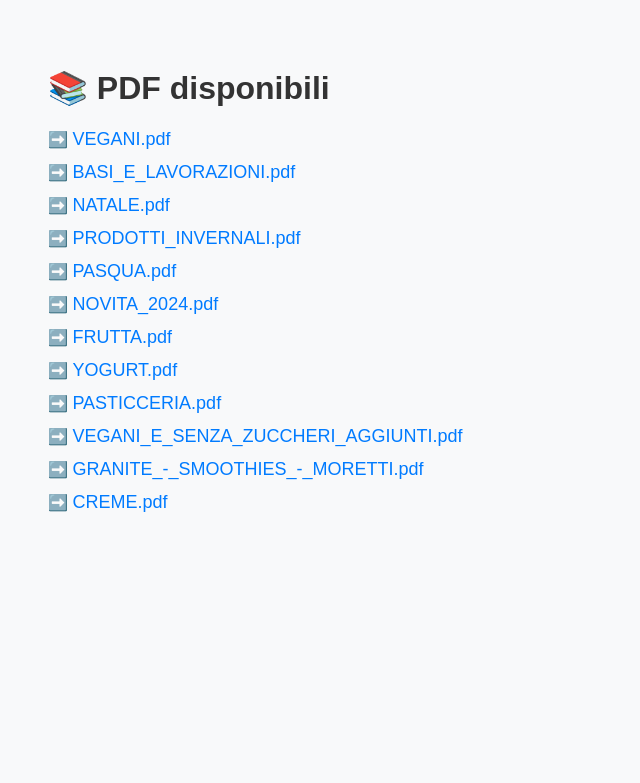
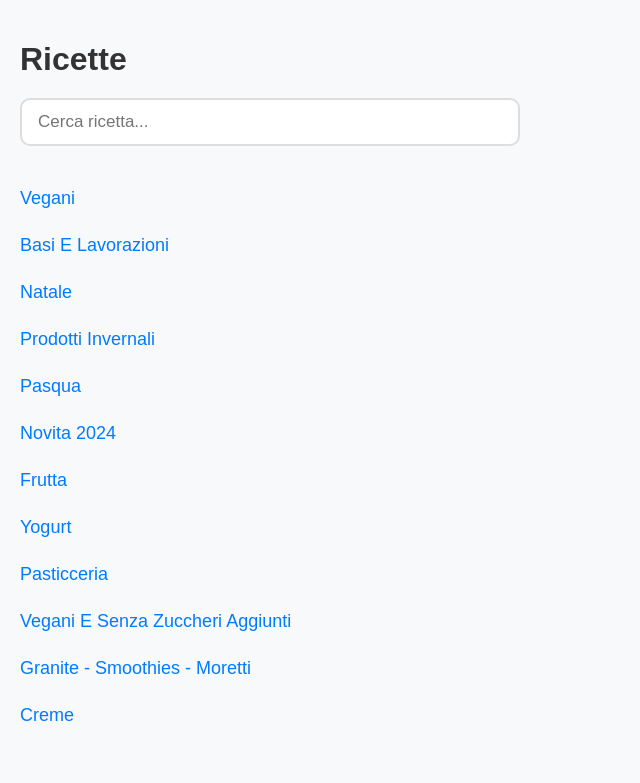
Before and after one commit to projectsole/vercel-ricette-2, a Flask app: page / in a window 1280 px wide. Shown: the top 783 px of the page, without its empty margins (0-640 px from the left). Run offline with Flask 3, Linux system fonts and the light colour scheme.

Commit message:
Add files via upload

```diff
--- a/api/templates/index.html
+++ b/api/templates/index.html
@@ -2,25 +2,48 @@
 <html lang="it">
 <head>
     <meta charset="UTF-8">
-    <title>Elenco PDF</title>
+    <meta name="viewport" content="width=device-width, initial-scale=1.0">
+    <title>Ricette</title>
     <style>
-        body { font-family: Arial, sans-serif; padding: 40px; background: #f8f9fa; }
-        h1 { color: #333; }
-        ul { list-style: none; padding: 0; }
-        li { margin: 12px 0; }
-        a { text-decoration: none; color: #007bff; font-size: 18px; }
+        body { font-family: Arial, sans-serif; padding: 20px 20px 40px; background: #f8f9fa; margin: 0; }
+        h1 { color: #333; margin-bottom: 20px; }
+        .search-box {
+            width: 100%; max-width: 500px; padding: 12px 16px;
+            font-size: 17px; border: 2px solid #ddd; border-radius: 10px;
+            box-sizing: border-box; margin-bottom: 24px;
+            -webkit-appearance: none;
+        }
+        .search-box:focus { outline: none; border-color: #007bff; }
+        ul { list-style: none; padding: 0; margin: 0; }
+        li { margin: 10px 0; }
+        a { text-decoration: none; color: #007bff; font-size: 18px; display: block; padding: 8px 0; }
         a:hover { text-decoration: underline; }
         .no-files { color: #888; }
+        .hidden { display: none; }
     </style>
 </head>
 <body>
-    <h1>📚 PDF disponibili</h1>
-    <ul>
+    <h1>Ricette</h1>
+    <input type="search" class="search-box" placeholder="Cerca ricetta..." id="searchInput" autocomplete="off">
+    <ul id="recipeList">
         {% for pdf in pdf_files %}
-            <li>➡️ <a href="{{ url_for('view_pdf', pdf_name=pdf.url_name) }}">{{ pdf.name }}</a></li>
+            <li data-name="{{ pdf.name|lower }}">
+                <a href="{{ url_for('view_pdf', pdf_name=pdf.url_name) }}">{{ pdf.name | replace('.pdf', '') | replace('_', ' ') | title }}</a>
+            </li>
         {% else %}
-            <li class="no-files"><em>Nessuna cartella di immagini trovata</em></li>
+            <li class="no-files"><em>Nessuna ricetta trovata</em></li>
         {% endfor %}
     </ul>
+    <script>
+        const input = document.getElementById('searchInput');
+        const items = document.querySelectorAll('#recipeList li[data-name]');
+        input.addEventListener('input', function() {
+            const q = this.value.toLowerCase().replace(/_/g, ' ');
+            items.forEach(function(li) {
+                const name = li.getAttribute('data-name').replace(/_/g, ' ').replace('.pdf', '');
+                li.classList.toggle('hidden', name.indexOf(q) === -1);
+            });
+        });
+    </script>
 </body>
 </html>
```
Also changed, not shown: api/templates/viewer.html (+33 -33 lines).
